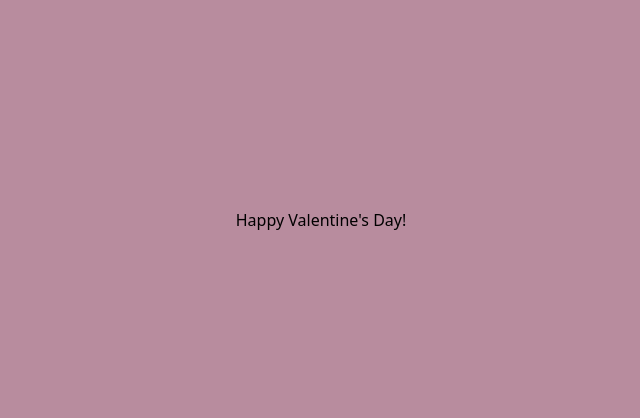
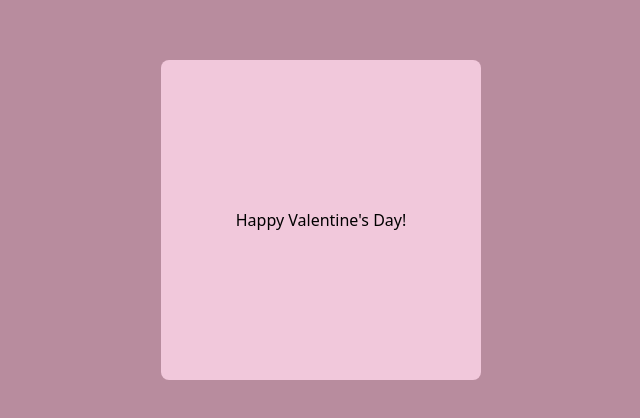
Before and after one commit to lavollmer/valentines-card, a React (Vite) app: page / in a window 1280 px wide. Shown: the part 180-598 px from the top of the page, without its empty margins (319-959 px from the left). Built offline with nearby package versions, Linux system fonts and the light colour scheme.

Commit message:
made a generic app component

```diff
--- a/package.json
+++ b/package.json
@@ -11,6 +11,7 @@
   },
   "dependencies": {
     "autoprefixer": "^10.4.20",
+    "framer-motion": "^12.0.1",
     "postcss": "^8.5.1",
     "react": "^18.3.1",
     "react-dom": "^18.3.1"
--- a/src/App.tsx
+++ b/src/App.tsx
@@ -1,11 +1,20 @@
 import "./App.css";
 import "./index.css";
+import { motion } from "framer-motion";
 
 function App() {
   return (
     <>
       <div className="bg-mauvePink h-screen flex justify-center items-center">
-        <h1>Happy Valentine's Day!</h1>
+        <motion.div
+          initial={{ opacity: 0, y: -400 }}
+          animate={{ opacity: 1, y: 0 }}
+          className="w-80 h-80 bg-fairytalePink rounded-lg"
+        >
+          <div className="flex flex-col items-center justify-center h-full">
+            <h1>Happy Valentine's Day!</h1>
+          </div>
+        </motion.div>
       </div>
     </>
   );
```
Also changed, not shown: 1 other file (tests, documents, lock files or other folders).
